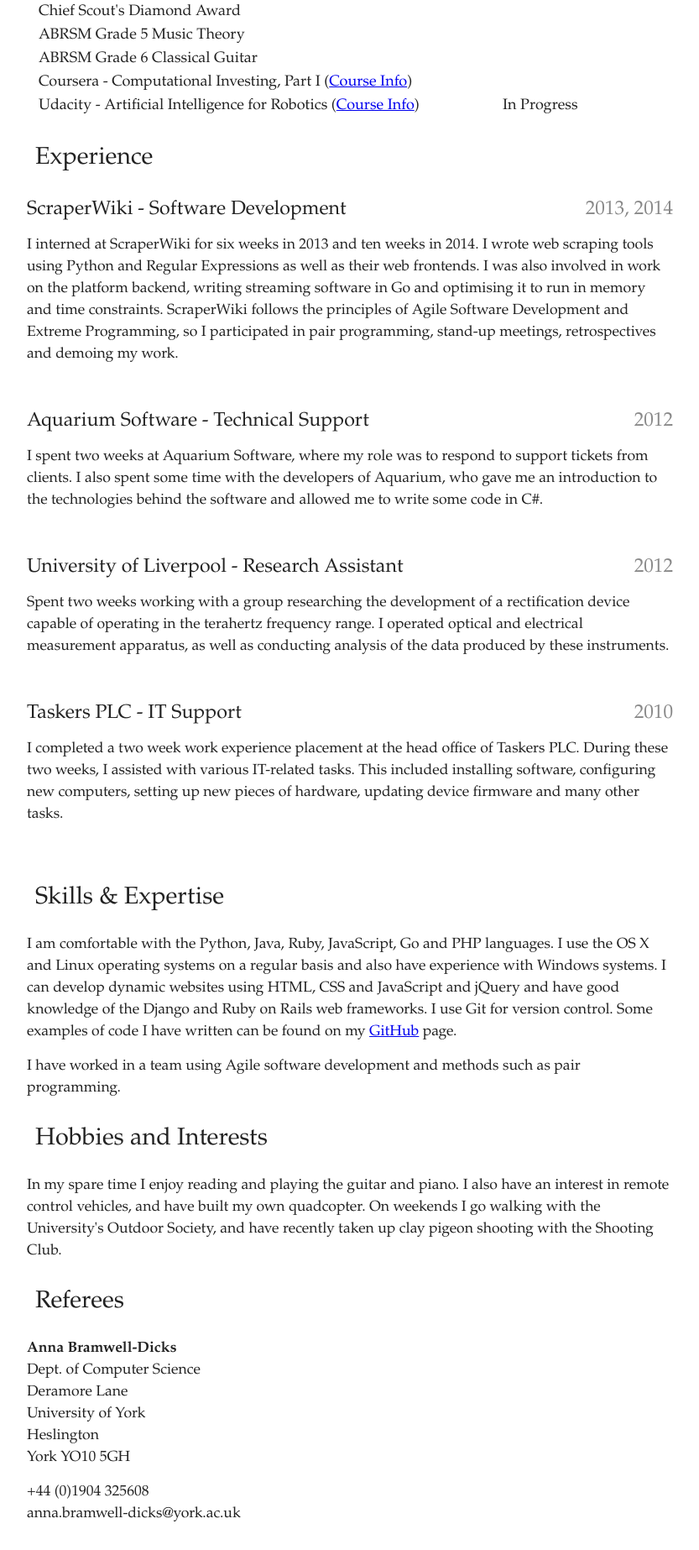
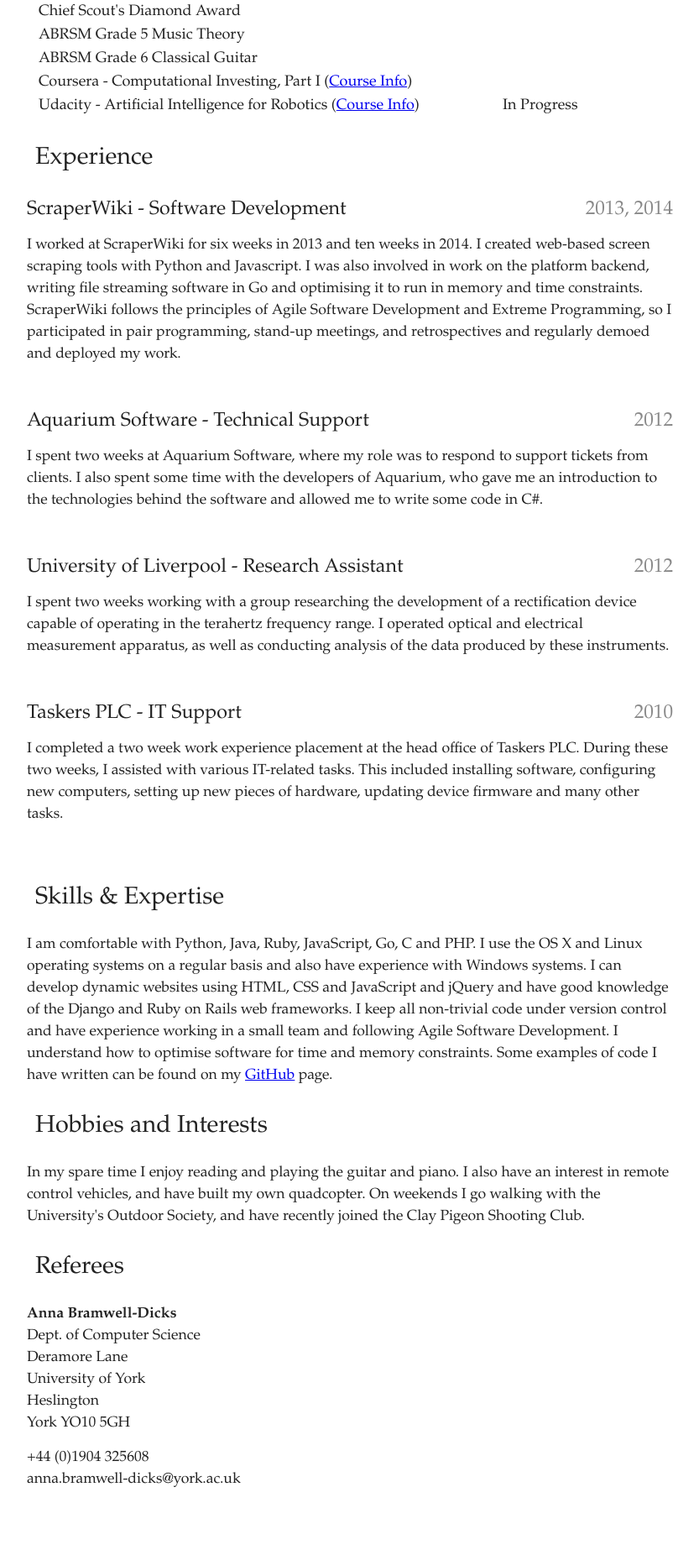
Before and after one commit to sean-duffy/blog-old, a Django app: page /cv/ in a window 1280 px wide. Shown: the part 1055-2901 px from the top of the page at 84% size, without its empty margins (223-1056 px from the left). After the commit the page ends 2826 px from the top, so only its background shows below. Run offline with Django 3.2, Linux system fonts and the light colour scheme; some web fonts are replaced.

Commit message:
Update cv

```diff
--- a/blog/templates/main/cv.html
+++ b/blog/templates/main/cv.html
@@ -123,11 +123,12 @@
 
       <h3>ScraperWiki - Software Development <span>2013, 2014</span></h3>
       <p>
-                I interned at ScraperWiki for six weeks in 2013 and ten weeks in 2014.
-                I wrote web scraping tools using Python and Regular Expressions as well as their web frontends. I was also involved
-                in work on the platform backend, writing streaming software in Go and optimising it to run in memory and time constraints.
-                ScraperWiki follows the principles of Agile Software Development and Extreme Programming, so I participated in pair programming,
-                stand-up meetings, retrospectives and demoing my work.
+        I worked at ScraperWiki for six weeks in 2013 and ten weeks in 2014. I created web-based screen
+        scraping tools with Python and Javascript. I was also involved in work on the platform backend,
+        writing file streaming software in Go and optimising it to run in memory and time constraints.
+        ScraperWiki follows the principles of Agile Software Development and Extreme Programming,
+        so I participated in pair programming, stand-up meetings, and retrospectives and regularly
+        demoed and deployed my work.
       </p>
       <br>
 
@@ -141,7 +142,7 @@
 
       <h3>University of Liverpool - Research Assistant <span>2012</span></h3>
       <p>
-                Spent two weeks working with a group researching the development of a rectification device capable of operating
+        I spent two weeks working with a group researching the development of a rectification device capable of operating
         in the terahertz frequency range. I operated optical and electrical measurement apparatus,
         as well as conducting analysis of the data produced by these instruments.
       </p>
@@ -149,41 +150,45 @@
 
       <h3>Taskers PLC - IT Support <span>2010</span></h3>
       <p>
-                I completed a two week work experience placement at the head office of Taskers PLC. During these two weeks, I assisted with various IT-related tasks.
-                This included installing software, configuring new computers, setting up new pieces of hardware, updating device firmware and many other tasks.
+        I completed a two week work experience placement at the head office of Taskers PLC. During these two weeks,
+        I assisted with various IT-related tasks. This included installing software, configuring new computers, setting
+        up new pieces of hardware, updating device firmware and many other tasks.
       </p>
       <br>
 
       <h2>Skills &amp; Expertise</h2>
       <p>
-                I am comfortable with the Python, Java, Ruby, JavaScript, Go and PHP languages. I use the OS X and
+        I am comfortable with Python, Java, Ruby, JavaScript, Go, C and PHP. I use the OS X and
         Linux operating systems on a regular basis and also have experience with Windows systems. I can
         develop dynamic websites using HTML, CSS and JavaScript and jQuery and have good knowledge of the Django
-                and Ruby on Rails web frameworks. I use Git for version control. Some examples
-                of code I have written can be found on my <a href='http://www.github.com/sean-duffy'>GitHub</a> page.
-            </p>
-            <p>
-                I have worked in a team using Agile software development and methods such as pair programming.
+        and Ruby on Rails web frameworks. I keep all non-trivial code under version control and have experience
+        working in a small team and following Agile Software Development. I understand how to optimise software
+        for time and memory constraints. Some examples of code I have written can be found on my
+        <a href='http://www.github.com/sean-duffy'>GitHub</a> page.
       </p>
 
       <h2>Hobbies and Interests</h2>
 
       <p>
         In my spare time I enjoy reading and playing the guitar and piano. I also have an interest in remote control vehicles, and have built my own quadcopter.
-                On weekends I go walking with the University's Outdoor Society, and have recently taken up clay pigeon shooting with the Shooting Club.
+        On weekends I go walking with the University's Outdoor Society, and have recently joined the Clay Pigeon Shooting Club.
       </p>
 
       <h2>Referees</h2>
 
-            <p><b>Anna Bramwell-Dicks</b> <br>
+      <p>
+        <b>Anna Bramwell-Dicks</b> <br>
         Dept. of Computer Science <br>
         Deramore Lane <br>
         University of York <br>
         Heslington <br>
-            York YO10 5GH</p>
+        York YO10 5GH
+      </p>
 
-            <p>+44 (0)1904 325608<br>
-            anna.bramwell-dicks@york.ac.uk</p>
+      <p>
+        +44 (0)1904 325608<br>
+        anna.bramwell-dicks@york.ac.uk
+      </p>
 
   </section>
 </body>
```
Lines whose indentation alone changed are shown as unchanged.
